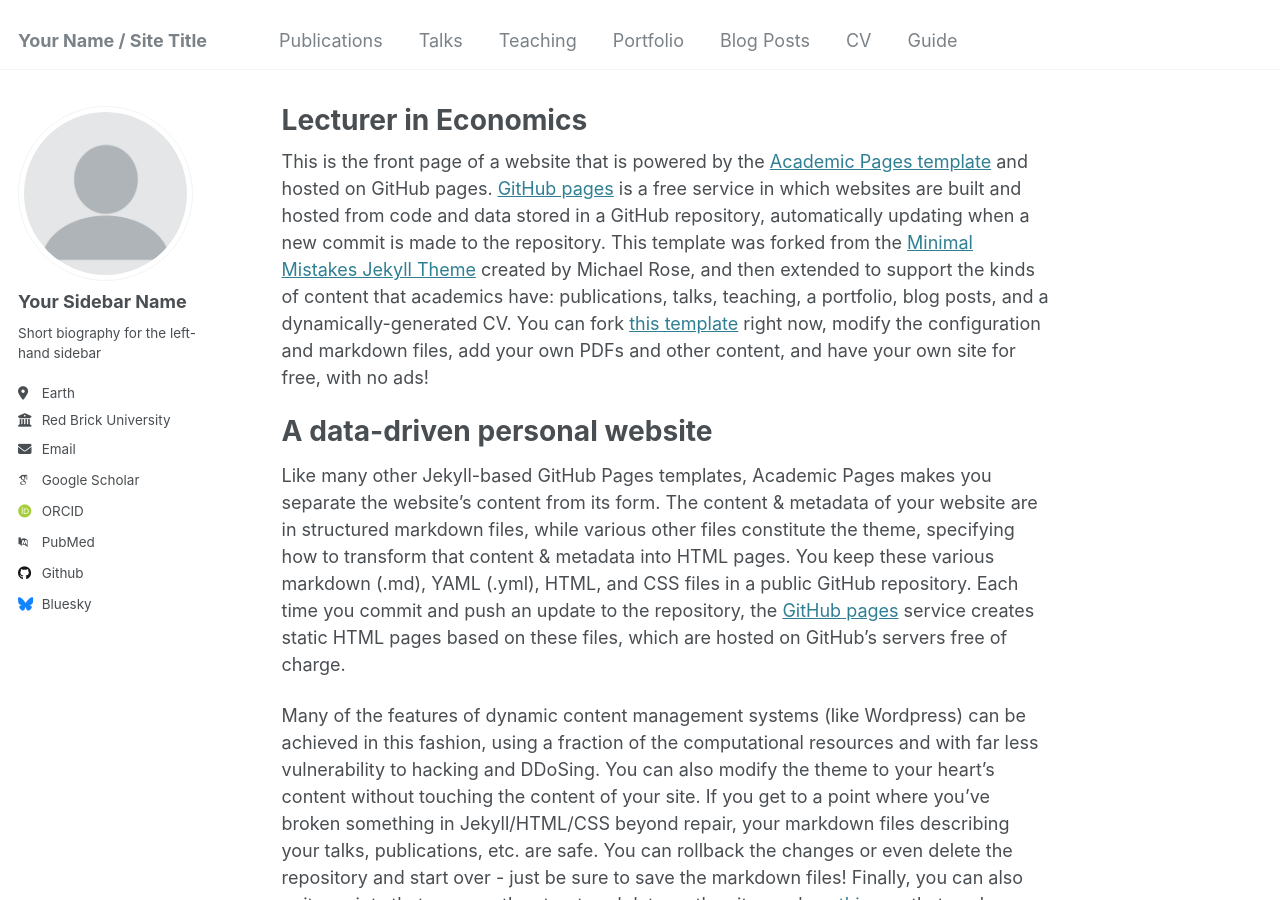
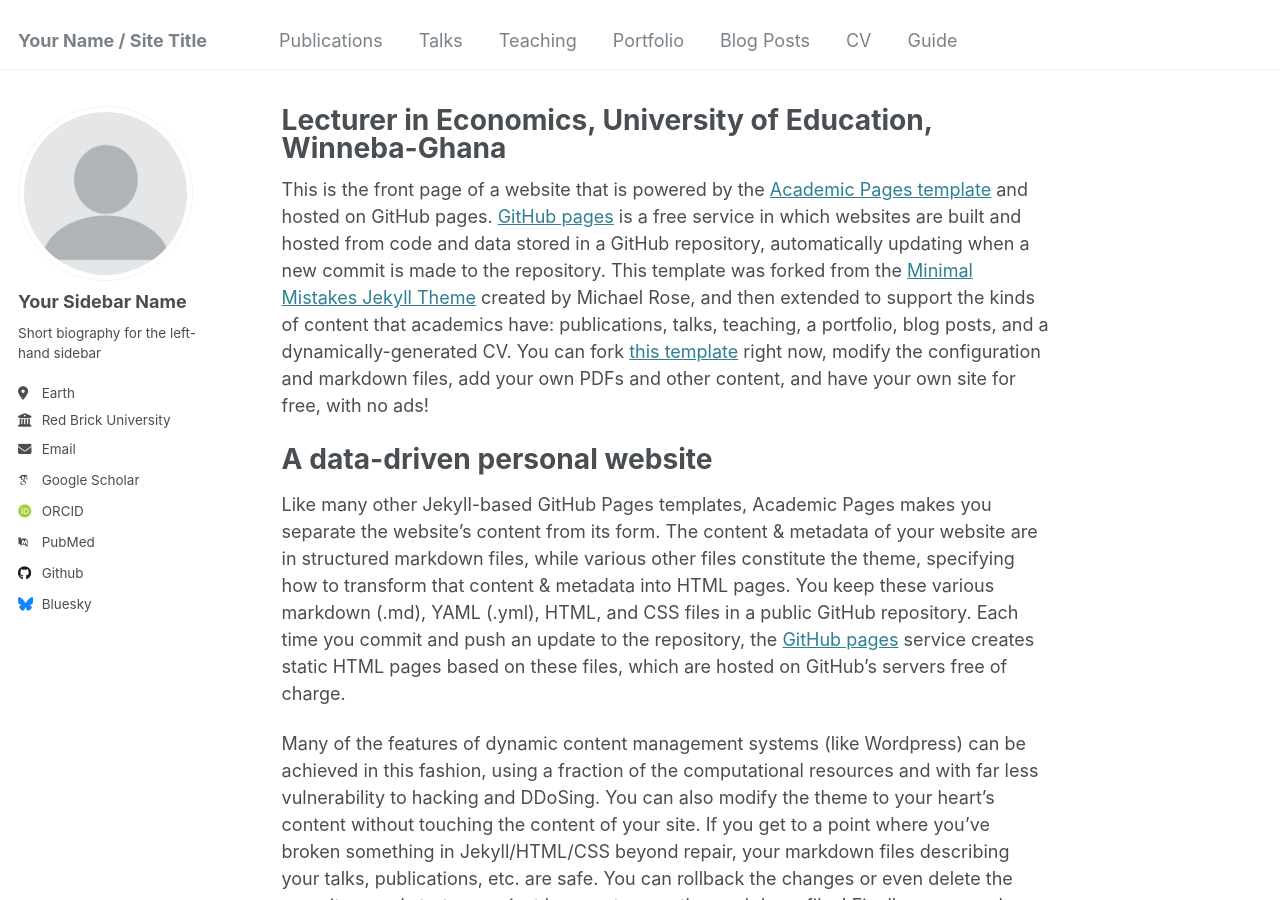
Before and after one commit to idoku27/idoku27.github.io, a Jekyll site: the page built from _pages/about.md, in a window 1280 px wide and 900 px high. Built offline with Jekyll 4.4.1, drawn with Linux system fonts in a browser that asks for light colours; some web fonts are replaced.

Commit message:
Update about.md

```diff
--- a/_pages/about.md
+++ b/_pages/about.md
@@ -1,6 +1,6 @@
 ---
 permalink: /
-title: "Lecturer in Economics"
+title: "Lecturer in Economics, University of Education, Winneba-Ghana"
 author_profile: true
 redirect_from:
   - /about/
```
